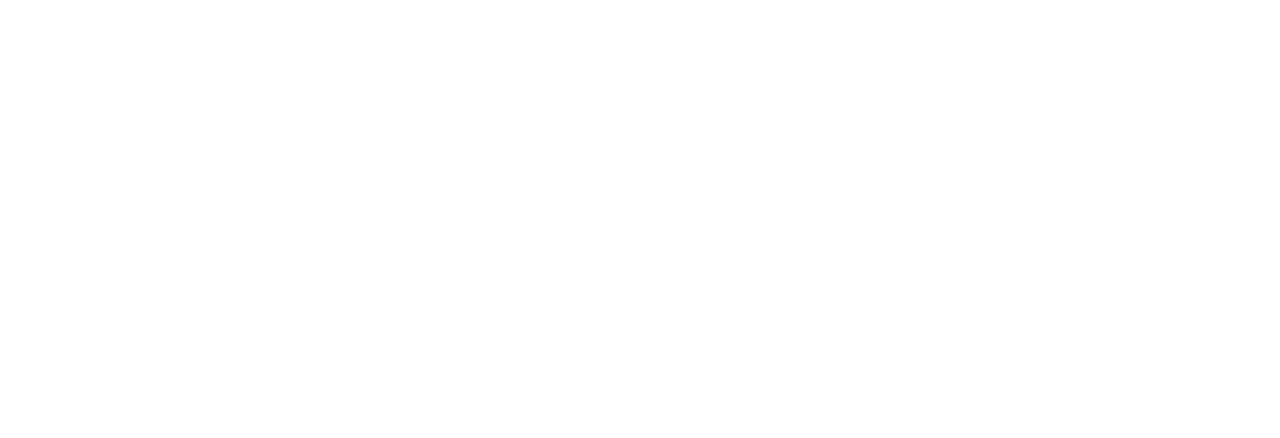
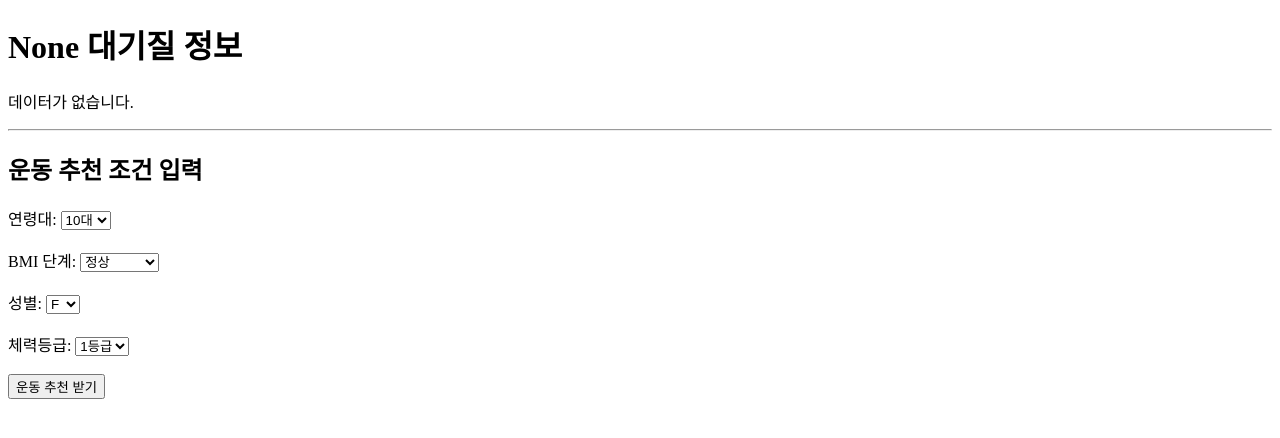
Before and after one commit to soogo1/DataBase_project, a Flask app: page /air_quality in a window 1280 px wide. Before the commit the part shown is empty. Shown: the top 438 px of the page. Run offline with Flask 3, Linux system fonts and the light colour scheme; data comes from the database, SQL or seed files in the repository.

Commit message:
대기질 정보가 계속 안나옴 수정중

```diff
--- a/backend/templates/air_quality.html
+++ b/backend/templates/air_quality.html
@@ -5,3 +5,66 @@
     <title>{{ sido }} 대기질 정보</title>
 </head>
 <body>
+
+    <h1>{{ sido }} 대기질 정보</h1>
+
+    {% if data %}
+        <p>측정소: {{ data[0] }}</p>
+        <p>PM10: {{ data[1] }}</p>
+        <p>PM25: {{ data[2] }}</p>
+        <p>O₃: {{ data[3] }}</p>
+        <p>NO₂: {{ data[4] }}</p>
+        <p>SO₂: {{ data[5] }}</p>
+        <p>CO: {{ data[6] }}</p>
+        <p>통합대기지수(KHAI): {{ data[7] }}</p>
+        <p>측정시간: {{ data[8] }}</p>
+    {% else %}
+        <p>데이터가 없습니다.</p>
+    {% endif %}
+
+    <hr>
+
+    <h2>운동 추천 조건 입력</h2>
+
+    <form action="/recommend" method="GET">
+        <input type="hidden" name="sido" value="{{ sido }}">
+
+        <label>연령대:</label>
+        <select name="age">
+            <option>10대</option>
+            <option>20대</option>
+            <option>30대</option>
+            <option>40대</option>
+            <option>50대</option>
+        </select>
+        <br><br>
+
+        <label>BMI 단계:</label>
+        <select name="bmi">
+            <option>정상</option>
+            <option>과체중</option>
+            <option>1단계비만</option>
+            <option>2단계비만</option>
+        </select>
+        <br><br>
+
+        <label>성별:</label>
+        <select name="gender">
+            <option>F</option>
+            <option>M</option>
+        </select>
+        <br><br>
+
+        <label>체력등급:</label>
+        <select name="fitness">
+            <option>1등급</option>
+            <option>2등급</option>
+            <option>3등급</option>
+        </select>
+        <br><br>
+
+        <button type="submit">운동 추천 받기</button>
+    </form>
+
+</body>
+</html>
```
